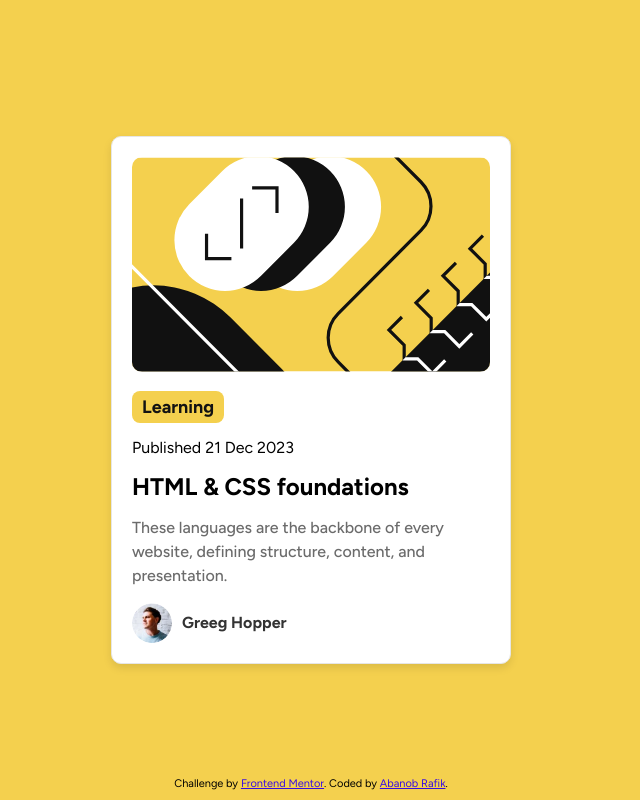
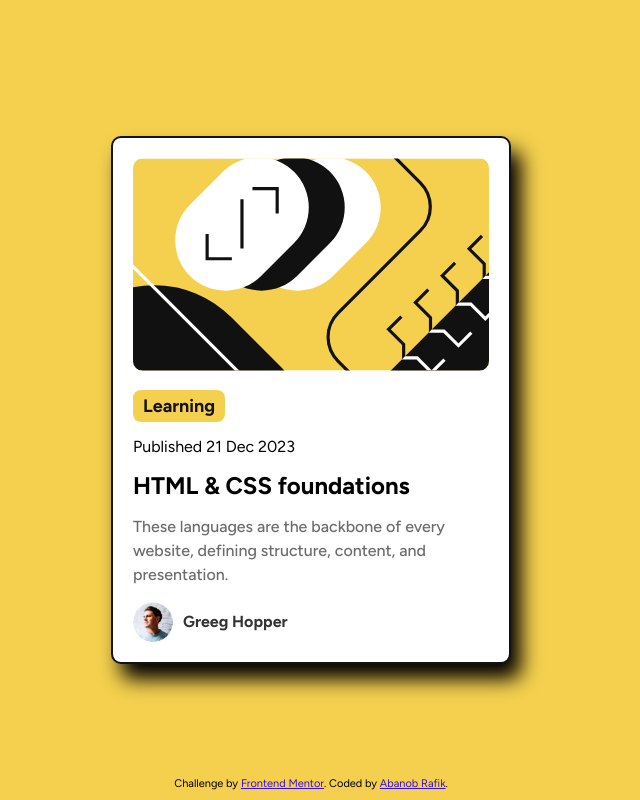
Before and after one commit to AbanobRafik/Blog-preview-card, a plain HTML site: page index.html in a window 1280 px wide. Shown: the whole page, without its empty margins (329-969 px from the left). Drawn offline with Linux system fonts and the light colour scheme.

Commit message:
make shadow in the solution

```diff
--- a/style.css
+++ b/style.css
@@ -31,14 +31,14 @@
 .card {
   background-color: hsl(0, 0%, 100%);
   border-radius: 10px;
-  box-shadow: 0 4px 8px rgba(0, 0, 0, 0.1);
+  box-shadow: 10px 15px 20px rgba(0, 0, 0, 7);
   padding: 20px;
   width: 100%;
   max-width: 400px;
   display: flex;
   gap: 15px;
   flex-direction: column;
-  border: solid 1px hsl(0, 0%, 90%);
+  border: solid 2px hsl(0, 0%, 7%);
 }
 
 .card .img img {
```
